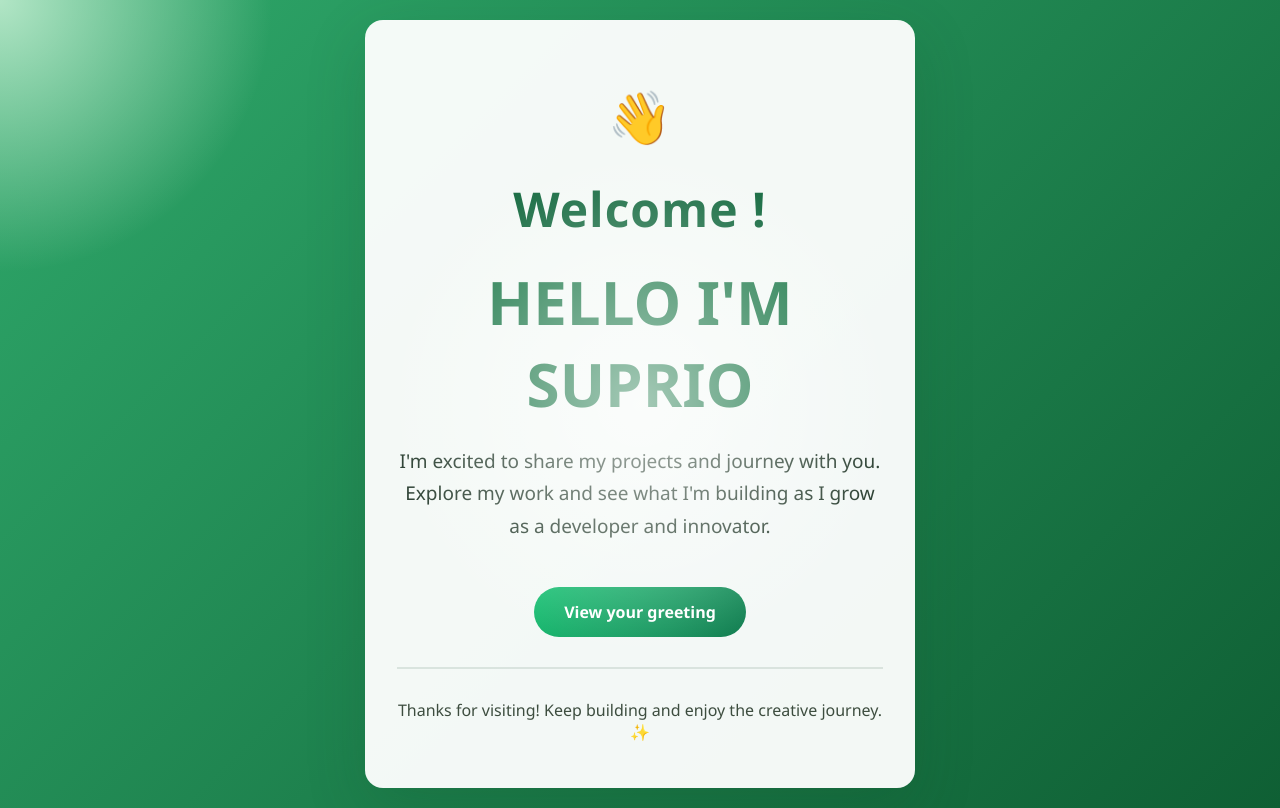
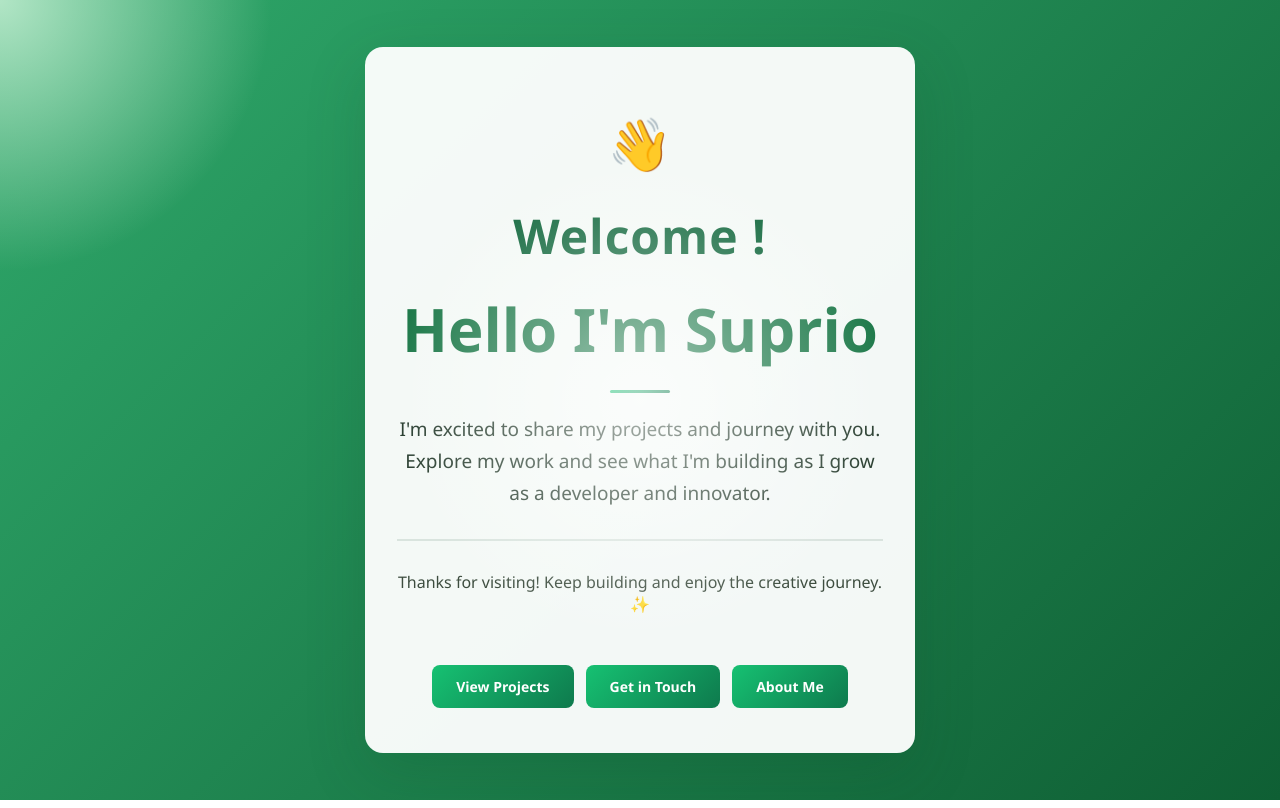
Before and after one commit to chaksuprio-eng/Tourist_place_India, a plain HTML site: page index.html in a window 1280 px wide. Drawn offline with Linux system fonts and the light colour scheme.

Commit message:
Add proper case name with divider line and call-to-action buttons

```diff
--- a/index.html
+++ b/index.html
@@ -55,7 +55,14 @@
             font-size: 60px;
             font-weight: 900;
             margin: 20px 0;
-            text-transform: uppercase;
+        }
+
+        .divider {
+            width: 60px;
+            height: 3px;
+            background: linear-gradient(135deg, #16c172, #0e7a4d);
+            margin: 20px auto;
+            border-radius: 2px;
         }
 
         .subtitle {
@@ -98,6 +105,33 @@
             box-shadow: 0 14px 28px rgba(16, 161, 107, 0.28);
         }
 
+        .cta-section {
+            margin-top: 30px;
+            padding-top: 20px;
+            display: flex;
+            gap: 12px;
+            justify-content: center;
+            flex-wrap: wrap;
+        }
+
+        .cta-btn {
+            display: inline-block;
+            padding: 12px 24px;
+            background: linear-gradient(135deg, #16c172, #0e7a4d);
+            color: #fff;
+            border: none;
+            border-radius: 8px;
+            font-size: 14px;
+            font-weight: 600;
+            text-decoration: none;
+            transition: transform 0.25s ease, box-shadow 0.25s ease;
+        }
+
+        .cta-btn:hover {
+            transform: translateY(-2px);
+            box-shadow: 0 10px 20px rgba(16, 161, 107, 0.25);
+        }
+
         @keyframes float {
             0%, 100% { transform: translateY(0); }
             50% { transform: translateY(-10px); }
@@ -121,12 +155,17 @@
         <div class="emoji">👋</div>
         <div class="welcome-header">Welcome !</div>
         <div class="name">Hello I'm Suprio</div>
+        <div class="divider"></div>
         <div class="subtitle">
             I'm excited to share my projects and journey with you. Explore my work and see what I'm building as I grow as a developer and innovator.
         </div>
-        <a class="action-btn" href="#message">View your greeting</a>
         <div class="message" id="message">
             Thanks for visiting! Keep building and enjoy the creative journey. ✨
+        </div>
+        <div class="cta-section">
+            <a class="cta-btn" href="#projects">View Projects</a>
+            <a class="cta-btn" href="#contact">Get in Touch</a>
+            <a class="cta-btn" href="#about">About Me</a>
         </div>
     </div>
 </body>
```
